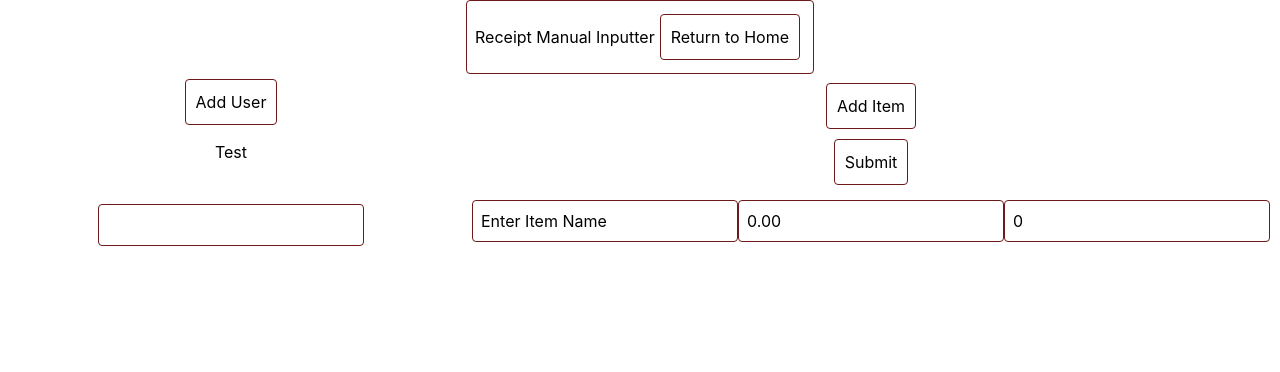
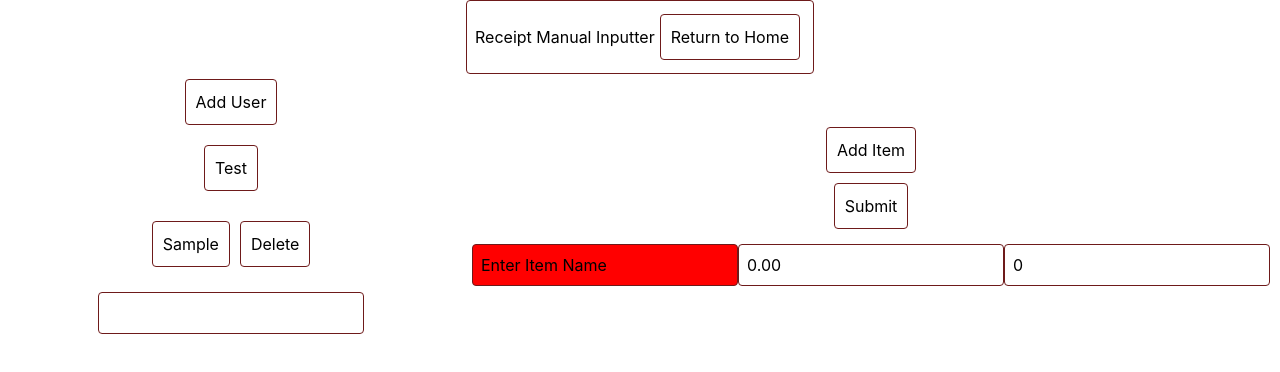
Before and after one commit to cs411-alawini/sp25-cs411-team057-wynaut, a React (Create React App) app in the folder client/: page /AddReceipt in a window 1280 px wide. Both pictures are taken after typing "Sample" into the empty fields and a click on the button "Add User". Shown: the top 372 px of the page. Built offline with nearby package versions, Linux system fonts and the light colour scheme; no server answers.

Commit message:
Add reciept might be done

```diff
--- a/client/src/components/itemBox.tsx
+++ b/client/src/components/itemBox.tsx
@@ -8,17 +8,28 @@ export interface ItemInput {
     amount: number;
 }
 
-interface ItemBoxProps {
+interface ItemBoxInputs {
     onSubmit: (input: ItemInput[]) => void;
+    selected: number,
+    setSelect: React.Dispatch<React.SetStateAction<number>>
+    userItems: number[][],
+    setUserItems: React.Dispatch<React.SetStateAction<number[][]>>,
+    itemsUser: number[],
+    setItemsUser: React.Dispatch<React.SetStateAction<number[]>>
 }
 
-const ItemBox = (IBProps : ItemBoxProps) : JSX.Element => {
+const ItemBox = (self : ItemBoxInputs) : JSX.Element => {
     const [inputs, setInputs] = useState([
         { name: "Enter Item Name", price: "0.00", amount: 0 },
     ]);
 
     const submitInput = () => {
-        IBProps.onSubmit(inputs);
+        for (let i = 0; i < self.itemsUser.length; i++){
+            if (self.itemsUser[i] == 0){
+                return;
+            }
+        }
+        self.onSubmit(inputs);
     };
 
     const handleAddInput = () => {
@@ -26,14 +37,18 @@ const ItemBox = (IBProps : ItemBoxProps) : JSX.Element => {
             ...inputs,
             { name: "Enter Item Name", price: "0.00", amount: 0 },
         ]);
+
+        let curr_itemUsers = [...self.itemsUser];
+        curr_itemUsers.push(0);
+        self.setItemsUser(curr_itemUsers);
     };
 
     const handleChange = (event: any, index: number, inputIndex: number) => {
         let value: string = event.target.value;
         let onChangeValue: ItemInput[] = [...inputs];
 
-        console.log(!isNaN(parseFloat("012asdasd")));
-        console.log(parseFloat("a012asdasd"));
+        // console.log(!isNaN(parseFloat("012asdasd")));
+        // console.log(parseFloat("a012asdasd"));
 
         let ans: ItemInput = onChangeValue[index];
         if (inputIndex === 0) {
@@ -63,10 +78,72 @@ const ItemBox = (IBProps : ItemBoxProps) : JSX.Element => {
     };
 
     const handleDeleteInput = (index: number) => {
-        const newArray = [...inputs];
+        let newArray = [...inputs];
         newArray.splice(index, 1);
         setInputs(newArray);
+
+        let curr_itemUsers = [...self.itemsUser];
+        curr_itemUsers.splice(index,1);
+        self.setItemsUser(curr_itemUsers);
+
+        let curr_userItems = [...self.userItems];
+        for (let i = 0; i < curr_userItems.length; i++){
+            let equalJ = -1;
+            for (let j = 0; j < curr_userItems[i].length; j++){
+                if (curr_userItems[i][j] == index){
+                    equalJ = j;
+                }
+                else if (curr_userItems[i][j] > index){
+                    curr_userItems[i][j] -= 1;
+                }
+            }
+            if (equalJ != -1){
+                curr_userItems[i].splice(equalJ, 1);
+            }
+        }
+        self.setUserItems(curr_userItems);
     };
+
+
+    const setItemColor = (index: number) => {
+
+        let findInd = (i : number) => {return i == index}
+        let indExist = self.userItems[self.selected].findIndex(findInd);
+
+
+        if (indExist != -1){
+            return "pink";
+        }
+        return "white";
+    }
+
+    const setItemValidColor = (index: number) => {
+        if (self.itemsUser[index] != 0){
+            return "white";
+        }
+        return "red";
+    }
+
+    const selectItem = (index: number) => {
+        let findInd = (i : number) => {return i == index}
+        let indExist = self.userItems[self.selected].findIndex(findInd);
+        let curr_userItems = [...self.userItems];
+        let curr_itemUsers = [...self.itemsUser];
+
+
+        if (indExist != -1){
+            curr_userItems[self.selected].splice(indExist, 1);
+            curr_itemUsers[index] -= 1
+        }
+        else{
+            curr_userItems[self.selected].push(index);
+            curr_itemUsers[index] += 1
+        }
+        self.setUserItems(curr_userItems);
+        self.setItemsUser(curr_itemUsers);
+
+        console.log(self.itemsUser);
+    }
 
     return (
         <div className="container">
@@ -86,6 +163,7 @@ const ItemBox = (IBProps : ItemBoxProps) : JSX.Element => {
             {inputs.map((item, index) => (
                 <div className="input-container" key={index}>
                     <input
+                        style={{background : setItemValidColor(index)}}
                         name="name"
                         type="text"
                         value={item.name}
@@ -106,6 +184,17 @@ const ItemBox = (IBProps : ItemBoxProps) : JSX.Element => {
                         onChange={(event) => handleChange(event, index, 2)}
                         className="general-outline"
                     />
+                    {
+                        self.selected != -1 &&
+                        <button
+                            style={{background: setItemColor(index)}}
+                            onClick={() => {selectItem(index)}}
+                            className="input-button"
+                        >
+                            Select
+                        </button>
+                    }
+
                     {inputs.length > 1 && (
                         <button
                             onClick={() => handleDeleteInput(index)}
--- a/client/src/components/userBox.tsx
+++ b/client/src/components/userBox.tsx
@@ -3,50 +3,84 @@ import React, { JSX, useState } from "react";
 import "../index.css";
 
 export interface UserInput {
-    username: string;
+    username: string,
+    selected: number,
+    setSelect: React.Dispatch<React.SetStateAction<number>>,
+    userItems: number[][],
+    setUserItems: React.Dispatch<React.SetStateAction<number[][]>>,
+    itemsUser: number[],
+    setItemsUser: React.Dispatch<React.SetStateAction<number[]>>
 }
 
-const UserBox = (self : UserInput): JSX.Element => {
-    const [inputs, setInputs] = useState([{username: self.username},{ username: "" }]);
-    const [status, setStatus] = useState(0) //-1 = is not a user/error 0 = have not checked 1 = checking 2 = is user
+const UserBox = (self: UserInput): JSX.Element => {
+    const [inputs, setInputs] = useState([self.username, ""]);
+    const [status, setStatus] = useState(0); //-1 = is not a user/error; 0 = have not checked; 1 = checking; 2 = is user
 
-    async function handleAddInput(){
+    async function handleAddInput() {
+        if (inputs[inputs.length - 1] == "") {
+            return;
+        }
+
         try {
             const response = await fetch("http://localhost:3001/checkUser", {
                 //CHANGE ENDPOINT HERE
                 headers: { "Content-type": "application/json" },
                 method: "POST",
-                body: JSON.stringify(inputs[inputs.length-1]),
+                body: JSON.stringify(inputs[inputs.length - 1]), //Last name in inputs array
             });
             if (!response.ok) {
                 throw new Error(`Response status: ${response.status}`);
             }
 
             let res = JSON.parse(await response.json());
-
-
         } catch (error) {
             console.error((error as Error).message);
         }
 
         // CHANGE STATUS
         let curr_input = [...inputs];
-        curr_input[inputs.length] = {username: ""};
+        curr_input.push("");
         setInputs(curr_input);
-    };
+
+        let curr_userItems = [...self.userItems];
+        curr_userItems.push([]);
+        self.setUserItems(curr_userItems);
+    }
 
     const handleChange = (event: any) => {
         let curr_input = [...inputs];
-        curr_input[inputs.length-1] = event.target.value;
+        curr_input[inputs.length - 1] = event.target.value;
         setInputs(curr_input);
+        console.log(curr_input);
     };
 
-    const handleDeleteInput = () => {
-        // const newArray = [...inputs];
-        // newArray.splice(newArray.length, 1);
-        // setInputs(newArray);
+    const handleDeleteInput = (index: number) => {
+        const newArray = [...inputs];
+        newArray.splice(index, 1);
+        setInputs(newArray);
+
+        let curr_itemUsers = [...self.itemsUser];
+        for (let i = 0; i < self.userItems[index].length; i++){
+            curr_itemUsers[self.userItems[index][i]] -= 1
+        }
+        self.setItemsUser(curr_itemUsers);
+
+        const curr_userItems = [...self.userItems];
+        curr_userItems.splice(index, 1);
+        self.setUserItems(curr_userItems);
+
+
+        if (self.selected == index){
+            self.setSelect(-1);
+        }
     };
 
+    const setColor = (index: number) => {
+        if (index == self.selected) {
+            return "pink";
+        }
+        return "white";
+    };
     return (
         <div className="container">
             <div>
@@ -60,26 +94,38 @@ const UserBox = (self : UserInput): JSX.Element => {
             {inputs.map((user, index) => (
                 <div className="input-container" key={index}>
                     {index < inputs.length - 1 && (
-                        <text>
-                            {user.username}
-                        </text>
+                        <button
+                            style={{ background: setColor(index) }}
+                            onClick={() => {
+                                if (self.selected != index) {
+                                    self.setSelect(index);
+                                }
+                                else{
+                                    self.setSelect(-1);
+                                }
+                            }}
+                            className="input-button"
+                        >
+                            {user}
+                        </button>
                     )}
                     {index == inputs.length - 1 && (
                         <input
                             name="usr"
-                            value={user.username}
+                            value={user}
                             onChange={(event) => handleChange(event)}
                             className="general-outline"
                         />
                     )}
 
-                    {index > 2 &&
-                    <button
-                        onClick={() => handleDeleteInput()}
-                        className="input-button"
-                    >
-                        Delete
-                    </button>}
+                    {index > 0 && index < inputs.length - 1 && (
+                        <button
+                            onClick={() => handleDeleteInput(index)}
+                            className="input-button"
+                        >
+                            Delete
+                        </button>
+                    )}
                 </div>
             ))}
         </div>
--- a/client/src/pages/addReceipt.tsx
+++ b/client/src/pages/addReceipt.tsx
@@ -1,4 +1,4 @@
-import React, { JSX } from "react";
+import React, { JSX, useState } from "react";
 import Itembox, { ItemInput } from "../components/itemBox";
 import Userbox, { UserInput } from "../components/userBox";
 
@@ -10,13 +10,17 @@ import {
     Navigate,
 } from "react-router-dom";
 
-interface userIn {
+interface AddReceiptInput {
     username: string;
 }
 
-const AddReceipt = ({ username }: userIn): JSX.Element => {
+const AddReceipt = ({ username }: AddReceiptInput): JSX.Element => {
+    const [selected, setSelect] = useState(-1); //-1 No button selected; Any other number is index
+    const [userItems, setUserItems] = useState<number[][]>([[]]);
+    const [itemsUser, setItemsUser] = useState<number[]>([0]);
+
     if (username == "") {
-        return <Navigate to="/"/>;
+        return <Navigate to="/" />;
     }
     async function submitReceipt(inputs: ItemInput[]) {
         //Do something here
@@ -30,7 +34,6 @@ const AddReceipt = ({ username }: userIn): JSX.Element => {
                 method: "PUT",
                 body: JSON.stringify(data),
             });
-            console.log("GOT HERE");
             if (!response.ok) {
                 throw new Error(`Response status: ${response.status}`);
             }
@@ -53,8 +56,24 @@ const AddReceipt = ({ username }: userIn): JSX.Element => {
                 </div>
             </h1>
             <div className="container2">
-                <Userbox username={username}/>
-                <Itembox onSubmit={submitReceipt} />
+                <Userbox
+                    username={username}
+                    selected={selected}
+                    setSelect={setSelect}
+                    userItems={userItems}
+                    setUserItems={setUserItems}
+                    itemsUser={itemsUser}
+                    setItemsUser={setItemsUser}
+                />
+                <Itembox
+                    onSubmit={submitReceipt}
+                    selected={selected}
+                    setSelect={setSelect}
+                    userItems={userItems}
+                    setUserItems={setUserItems}
+                    itemsUser={itemsUser}
+                    setItemsUser={setItemsUser}
+                />
             </div>
         </div>
     );
```
